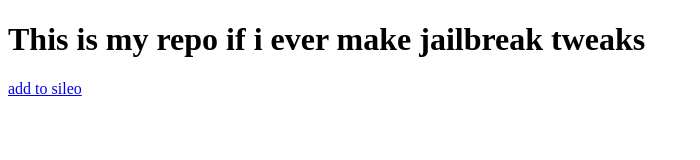
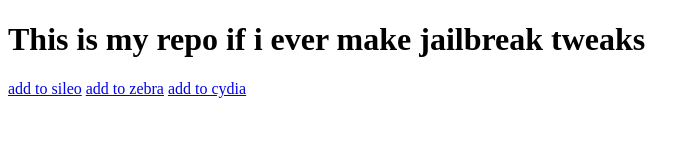
Before and after one commit to BinnyDevel/repo.drama-binny.xyz, a plain HTML site: page index.html in a window 1280 px wide. Shown: the whole page, without its empty margins (0-700 px from the left). Drawn offline with Linux system fonts and the light colour scheme.

Commit message:
Update index.html

```diff
--- a/index.html
+++ b/index.html
@@ -9,7 +9,8 @@
 <body>
     <h1> This is my repo if i ever make jailbreak tweaks</h1>
     <a href="sileo://repo.drama-binny.xyz">add to sileo</a>
-
+    <a href="zbra://sources/add/https://repo.drama-binny.xyz">add to zebra</a>
+    <a href="cydia://url/https://cydia.saurik.com/api/share#?source=https://repo.drama-binny.xyz">add to cydia</a>
 
 
 
```
